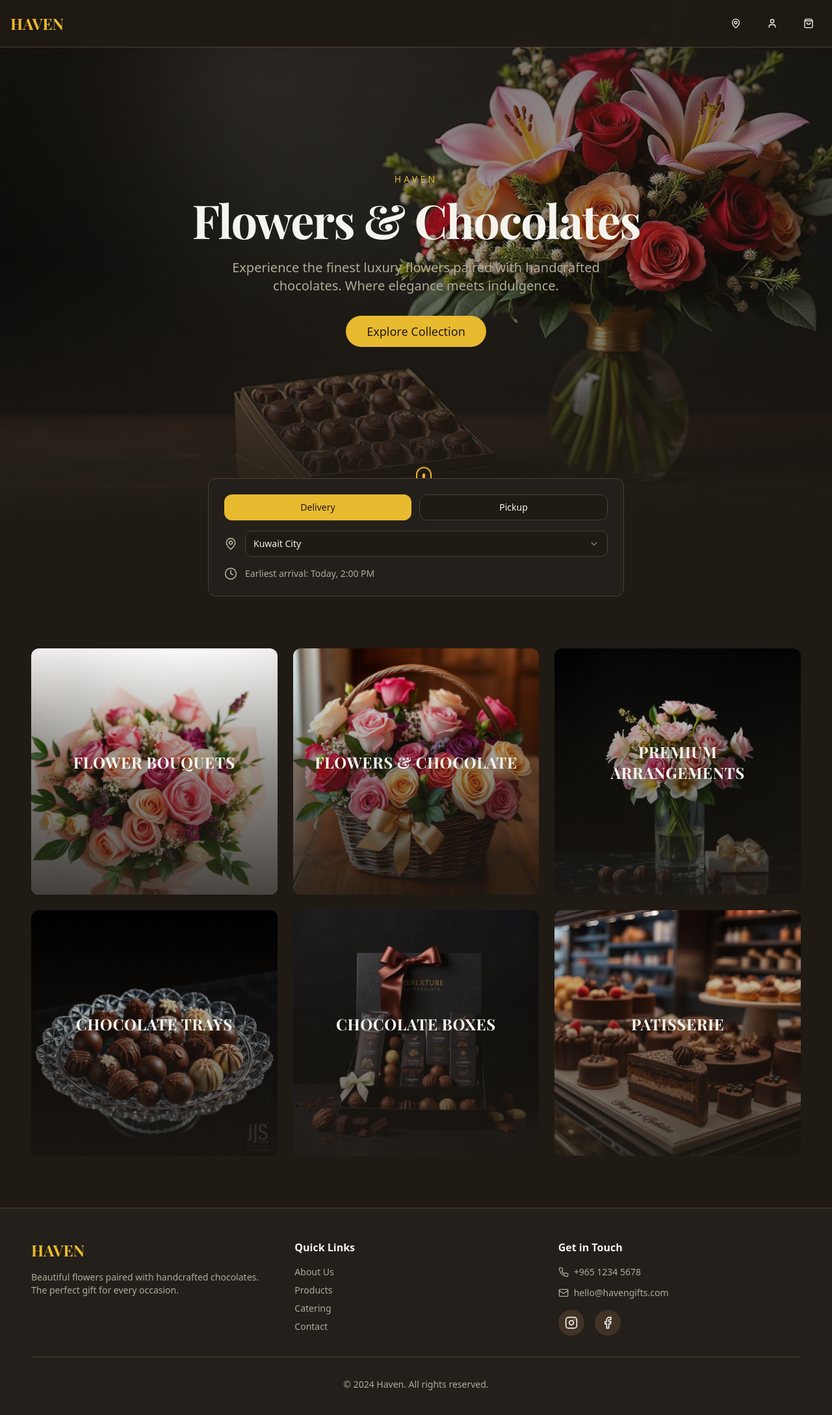
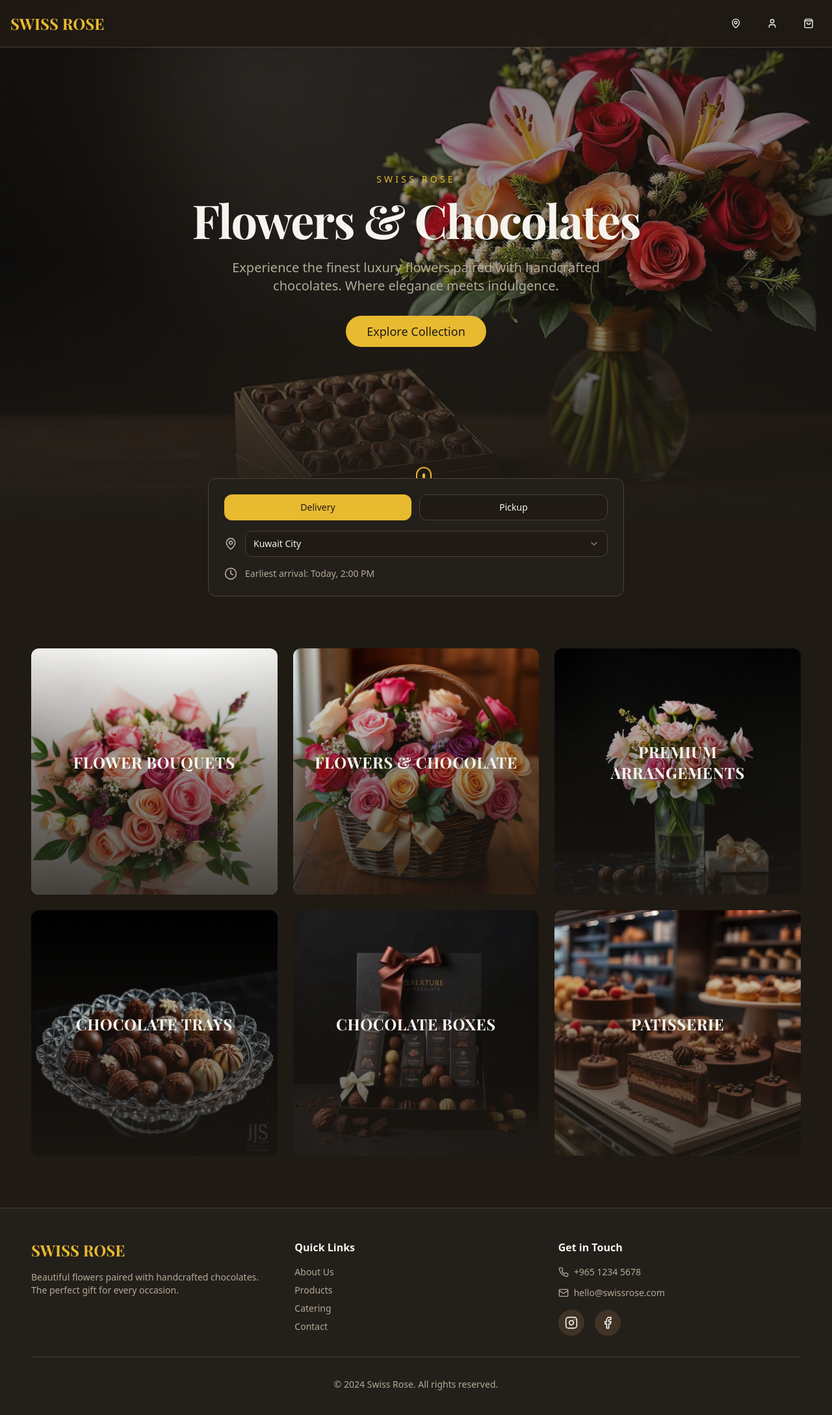
Before and after one commit to swissrosekw/swissrose-chocolate, a React (Vite) app: page / in a window 1280 px wide. Shown: the top 2178 px of the page at 65% size. Built offline with nearby package versions, Linux system fonts and the light colour scheme; the HTML template or start-up script is replaced by a standard one.

Commit message:
Refactor: Replace "Haven" with "Swiss Rose"

```diff
--- a/index.html
+++ b/index.html
@@ -3,11 +3,11 @@
   <head>
     <meta charset="UTF-8" />
     <meta name="viewport" content="width=device-width, initial-scale=1.0" />
-    <title>Haven - Flowers & Chocolates Delivered</title>
+    <title>Swiss Rose - Flowers & Chocolates Delivered</title>
     <meta name="description" content="Experience the finest luxury flowers and handcrafted chocolates. Premium gifts delivered to your door." />
-    <meta name="author" content="Haven" />
+    <meta name="author" content="Swiss Rose" />
 
-    <meta property="og:title" content="Haven - Flowers & Chocolates Delivered" />
+    <meta property="og:title" content="Swiss Rose - Flowers & Chocolates Delivered" />
     <meta property="og:description" content="Experience the finest luxury flowers and handcrafted chocolates. Premium gifts delivered to your door." />
     <meta property="og:type" content="website" />
     <meta property="og:image" content="https://lovable.dev/opengraph-image-p98pqg.png" />
--- a/src/components/Footer.tsx
+++ b/src/components/Footer.tsx
@@ -7,7 +7,7 @@ const Footer = () => {
         <div className="grid grid-cols-1 md:grid-cols-3 gap-8">
           {/* Brand */}
           <div>
-            <h3 className="text-2xl font-playfair font-bold text-primary mb-4">HAVEN</h3>
+            <h3 className="text-2xl font-playfair font-bold text-primary mb-4">SWISS ROSE</h3>
             <p className="text-sm text-muted-foreground">
               Beautiful flowers paired with handcrafted chocolates. The perfect gift for every occasion.
             </p>
@@ -34,7 +34,7 @@ const Footer = () => {
               </li>
               <li className="flex items-center gap-2 hover:text-primary transition-colors cursor-pointer">
                 <Mail className="h-4 w-4" />
-                <span>hello@havengifts.com</span>
+                <span>hello@swissrose.com</span>
               </li>
             </ul>
             <div className="flex gap-4 mt-4">
@@ -49,7 +49,7 @@ const Footer = () => {
         </div>
 
         <div className="mt-8 pt-8 border-t border-border text-center text-sm text-muted-foreground">
-          <p>&copy; 2024 Haven. All rights reserved.</p>
+          <p>&copy; 2024 Swiss Rose. All rights reserved.</p>
         </div>
       </div>
     </footer>
--- a/src/components/Header.tsx
+++ b/src/components/Header.tsx
@@ -8,7 +8,7 @@ const Header = () => {
         <div className="flex items-center justify-between">
           {/* Logo */}
           <div className="flex items-center space-x-2">
-            <h1 className="text-2xl font-playfair font-bold text-primary">HAVEN</h1>
+            <h1 className="text-2xl font-playfair font-bold text-primary">SWISS ROSE</h1>
           </div>
 
           {/* Navigation Icons */}
--- a/src/components/Hero.tsx
+++ b/src/components/Hero.tsx
@@ -15,7 +15,7 @@ const Hero = () => {
       {/* Content */}
       <div className="relative h-full flex flex-col items-center justify-center text-center px-4 animate-fade-in">
         <p className="text-sm tracking-[0.3em] text-primary uppercase mb-4 font-medium">
-          Haven
+          Swiss Rose
         </p>
         <h2 className="text-5xl md:text-7xl font-playfair font-bold text-foreground mb-6 tracking-tight">
           Flowers & Chocolates
```
